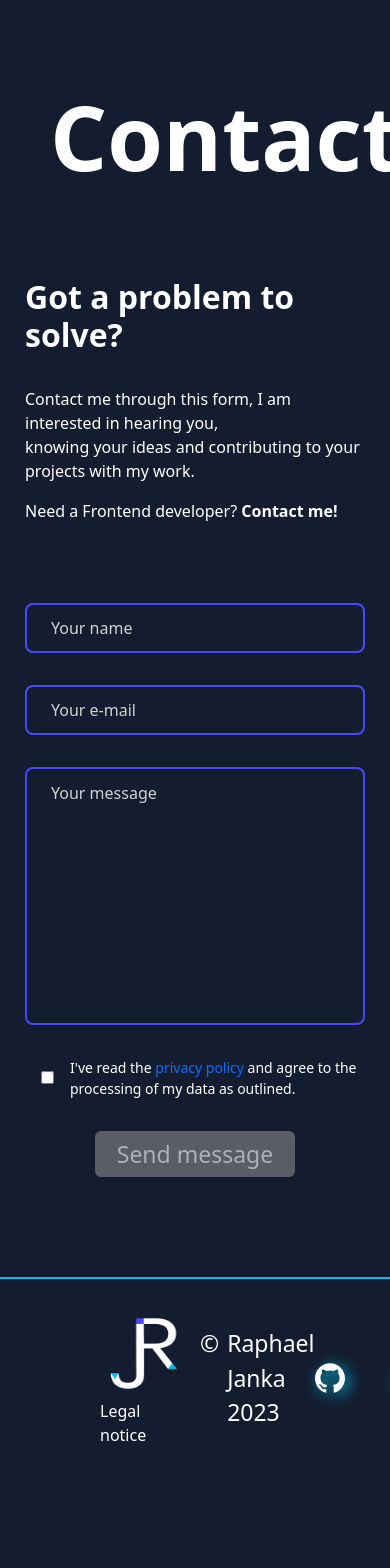
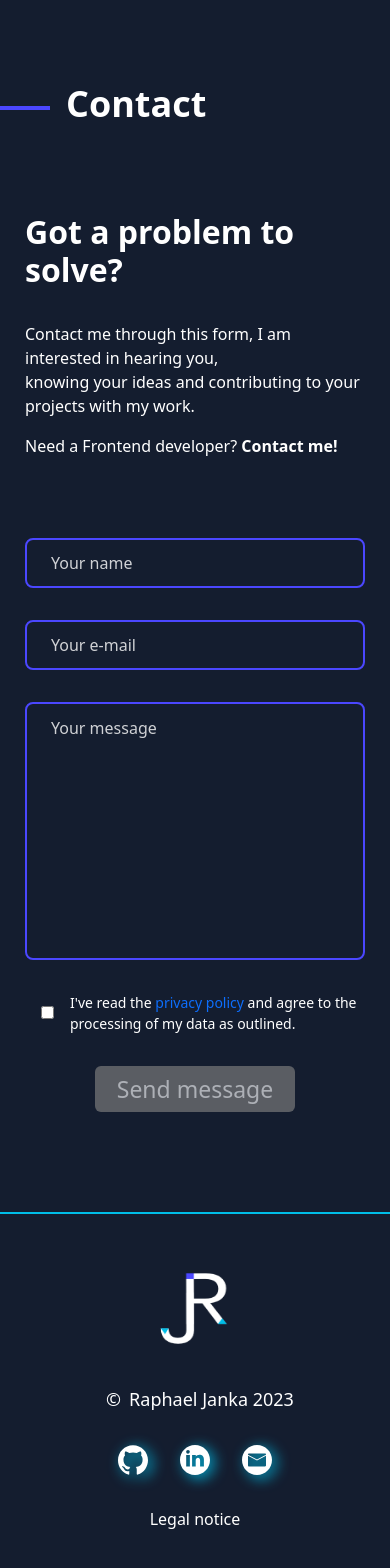
Before and after one commit to RaphaelJanka/raphael-janka, an Angular app: page / in a window 390 px wide. Shown: the part 4414-5982 px from the top of the page. Before the commit the page ends 5891 px from the top, so only its background shows below. Built offline with nearby package versions, Linux system fonts and the light colour scheme.

Commit message:
footer responsive max-width:1280px

```diff
--- a/src/app/contact/contact.component.scss
+++ b/src/app/contact/contact.component.scss
@@ -112,10 +112,19 @@ form {
         flex-direction: column;
         align-items: center;
     }
+    h2 {
+        font-size: 64px;
+        margin-left: 16px;
+    }
 }
 @media (max-width: 750px) {
     .contact-container {
         margin: 80px 50px 0 50px;
+    }
+}
+@media (max-width: 600px) {
+    h2 {
+        font-size: 50px;
     }
 }
 @media (max-width: 450px) {
@@ -128,4 +137,7 @@ form {
     textarea {
         width: 100px;
     }
+    h2 {
+        font-size: 36px;
+    }
 }
--- a/src/app/footer/footer.component.html
+++ b/src/app/footer/footer.component.html
@@ -1,9 +1,6 @@
-<footer>
+<footer class="d-flex flex-column">
     <div class="footer-content d-flex align-items-center justify-content-between">
-        <div class="d-flex flex-column ">
-            <img class="logo" src="assets/img/rj-logo.png" alt="rj-logo">
-            <a class="legal-notice" href="#">Legal notice</a>
-        </div>
+        <img class="logo" src="assets/img/rj-logo.png" alt="rj-logo">
         <div class="copyright-container d-flex justify-content-between gap-2">
             <span>©</span>
             <span>Raphael Janka 2023</span>
@@ -14,5 +11,5 @@
             <img src="assets/img/mail.svg" alt="">
         </div>
     </div>
-
+    <a class="legal-notice" href="#">Legal notice</a>
 </footer>
--- a/src/app/footer/footer.component.scss
+++ b/src/app/footer/footer.component.scss
@@ -1,13 +1,10 @@
 footer {
     margin-top: 100px;
-    height: 200px;
     border-top: 2px solid #00BEE8;
     background-color: #141D2F;
+    padding: 50px 100px;
 }
-.footer-content {
-    height: 100%;
-    margin: 0 100px;
-}
+
 .logo {
     width: 90px;
     height: 90px;
@@ -34,3 +31,35 @@ footer {
         }
     }
 }
+
+@media (max-width: 980px) {
+    .link-container {
+        gap: 2rem !important;
+    }
+}
+@media (max-width: 750px) {
+    footer {
+        padding: 50px;
+    }
+    .copyright-container {
+        font-size: 18px;
+    }
+}
+@media (max-width: 600px) {
+    .footer-content {
+        flex-direction: column;
+        gap: 32px;
+    }
+    footer {
+        align-items: center;
+    }
+    .legal-notice {
+        margin-top: 32px;
+    }
+}
+
+@media (max-width: 450px) {
+    footer {
+        padding: 50px 25px;
+    }
+}
```
